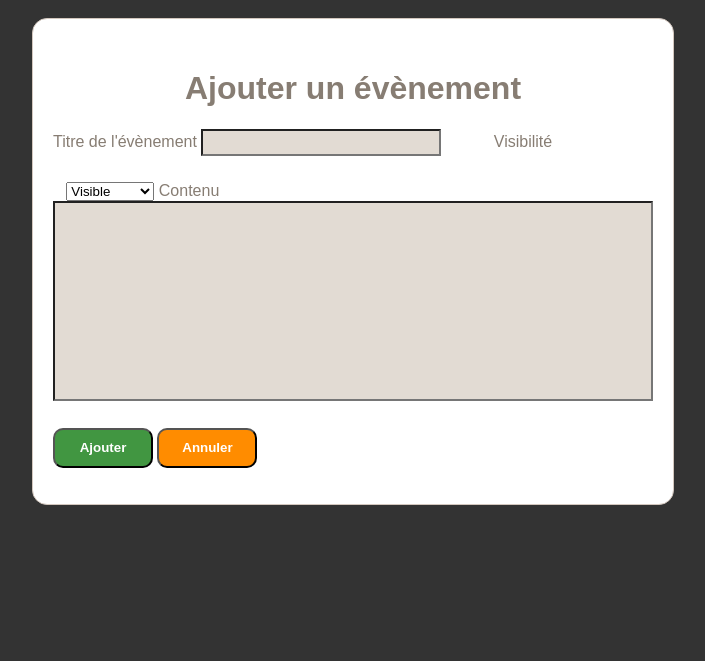
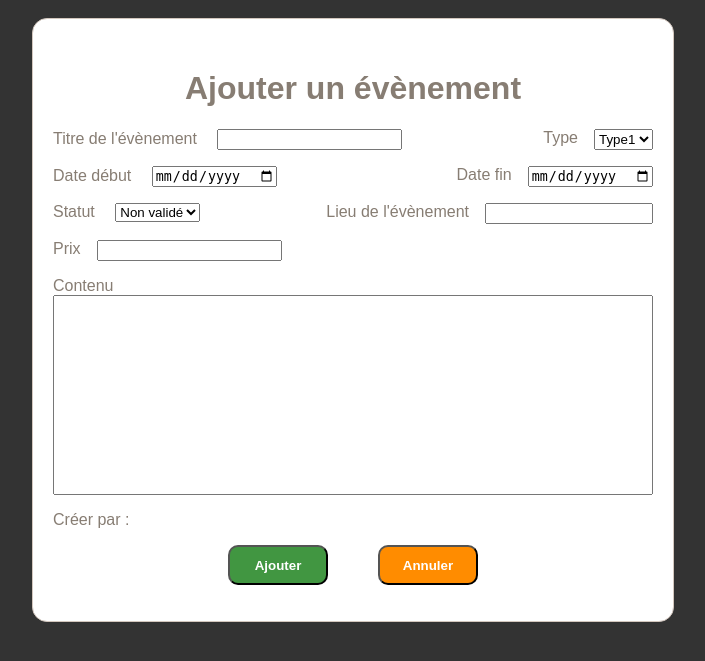
Before and after one commit to VTanchereau/projetAssoMusique, a PHP site: page /view/eventAdd.html in a window 1280 px wide. Shown: the top 661 px of the page, without its empty margins (287-992 px from the left). Run offline with PHP 8.4, Linux system fonts and the light colour scheme.

Commit message:
finalisation de l'ajout d'évènement, attention pour le prix

```diff
--- a/bagad/assets/css/form_article_event.css
+++ b/bagad/assets/css/form_article_event.css
@@ -22,7 +22,7 @@ body {
 h1{
 	text-align: center;
 }
-input{
+/*input{
 	margin-bottom: 2em;
 	background-color: #e2dbd3;
 }
@@ -34,13 +34,14 @@ input{
 #articleVisibility{
 	margin-left: 1em;
 }
-
 input:last-of-type {
 	width: 100%;
 	height: 200px;
+}*/
+.contenu{
+	width: 100%;
+	height: 200px;
 }
-
-
 #btn-add{
 	background-color: #419641;
 	width: 100px;
@@ -58,5 +59,63 @@ input:last-of-type {
 	color: white;
 	font-weight: bold;
 }
-Contact GitHub API Training Shop Blog About
-© 2017 GitHub, Inc. Terms Privacy Security Status Help
+.date{
+	width: 100%;
+	height: 100px;
+	background-color: blue;
+
+
+}
+
+.element{
+	/*background-color: purple;*/
+	width:100%;
+	display: flex;
+	flex-direction: row;
+	margin-bottom: 1em;
+}
+
+#eventTitle{
+	/*background-color: aqua;*/
+	width: 60%;
+}
+
+#chooseType{
+	/*background-color:red;*/
+	width: 40%;
+	display: flex;
+	justify-content: flex-end;
+}
+label{
+	margin-right: 1em;
+}
+
+#date1{
+	width: 50%;
+
+
+}
+#date2{
+	width: 50%;
+
+}
+
+.end{
+	display: flex;
+	justify-content: flex-end;
+}
+#eventPlace{
+		width: 50%;
+
+}
+.first{
+	width: 45%;
+}
+
+.btn_form{
+/*	background-color: aqua;*/
+	margin: 0 auto;
+	width: 50%;
+	display: flex;
+	justify-content: space-around;
+}
--- a/bagad/view/eventAdd.html
+++ b/bagad/view/eventAdd.html
@@ -5,22 +5,62 @@
 	<link rel="stylesheet" href="../assets/css/form_article_event.css">
 	<link rel="stylesheet" href="https://maxcdn.bootstrapcdn.com/font-awesome/4.7.0/css/font-awesome.min.css">
 </head>
+
 <body>
 	<main class="main_form main_form_size">
 
 		<h1>Ajouter un évènement</h1>
 		<form class="form_perso" method="post" action="">
+				<div class="element">
+					<div id="eventTitle">
 					<label for="eventName">Titre de l'évènement</label>
-				<input type="text" name="eventName" id="articleName" required/>
-				<label for="articleVisibility" id="label_articleVisibility">Visibilité</label>
-				<select name="articleVisibility" id="articleVisibility">
-				   <option value="vibible">Visible</option>
-				   <option value="novisible">Non visible</option>
+					<input type="text" name="eventName" id="" required/>
+					</div>
+					<div id="chooseType">
+					<label for="eventType" id="eventType">Type</label>
+					<select name="eventType" id="type">
+								   <option value="type1">Type1</option>
+								   <option value="type2">Type2</option>
 					</select>
-				<label for="articleContent">Contenu</label>
-				<input type="text" name="articleContent" id="articleContent" required/>
-				<button id="btn-add"value="">Ajouter</button>
-				<button id="btn-cancel"value="">Annuler</button>
+					</div>
+				</div>
+				<div class="element">
+					<div id="date1">
+						<label for="dateStart">Date début</label>
+						<input type="date" name="dateStart" id="dateStart" />
+					</div>
+					<div id="date2" class="end">
+					<label for="dateEnd">Date fin</label>
+					<input type="date" name="dateEnd" id="dateEnd" />
+					</div>
+
+				</div>
+
+				<div class="element">
+					<div class="first">
+					<label for="eventStatut" id="">Statut</label>
+					<select name="eventStatut" id="">
+									   <option value="novalide">Non validé</option>
+									   <option value="valide">Valide</option>
+									</select>
+									</div>
+					<div class="end">
+					<label for="eventPlace">Lieu de l'évènement </label>
+					<input name="eventPlace" id="eventPlace" />
+					</div>
+				</div>
+				<div class="element" id="price">
+					<label for="eventPrice">Prix</label>
+					<input name="eventPrice" id="eventPrice" />
+				</div>
+
+			<label for="eventContent">Contenu</label>
+			<input type="text" name="eventContent" id="eventContent" class="contenu" required/>
+			<p>Créer par :</p>
+			<div class="btn_form">
+				<button id="btn-add" value="">Ajouter</button>
+				<button id="btn-cancel" value="">Annuler</button>
+			</div>
 		</form>
 	</main>
 </body>
```
Lines whose indentation alone changed are shown as unchanged.
